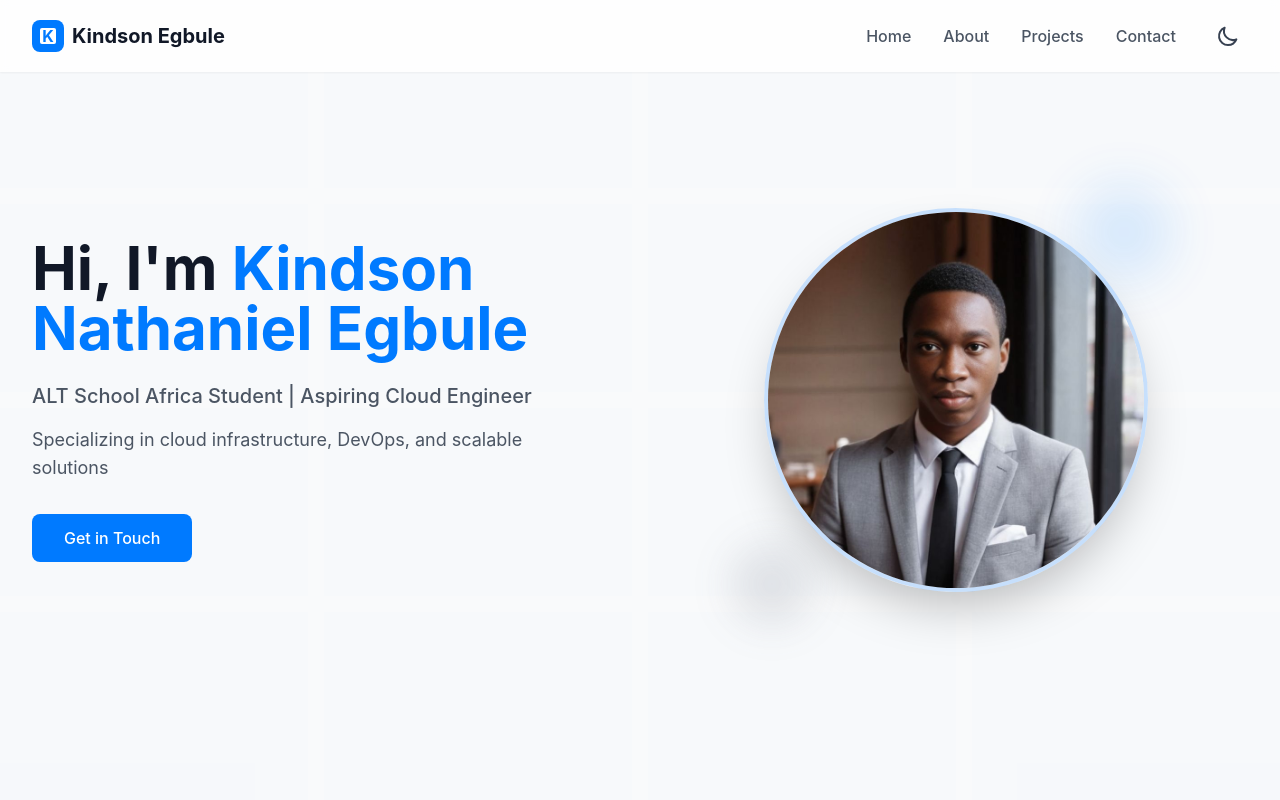
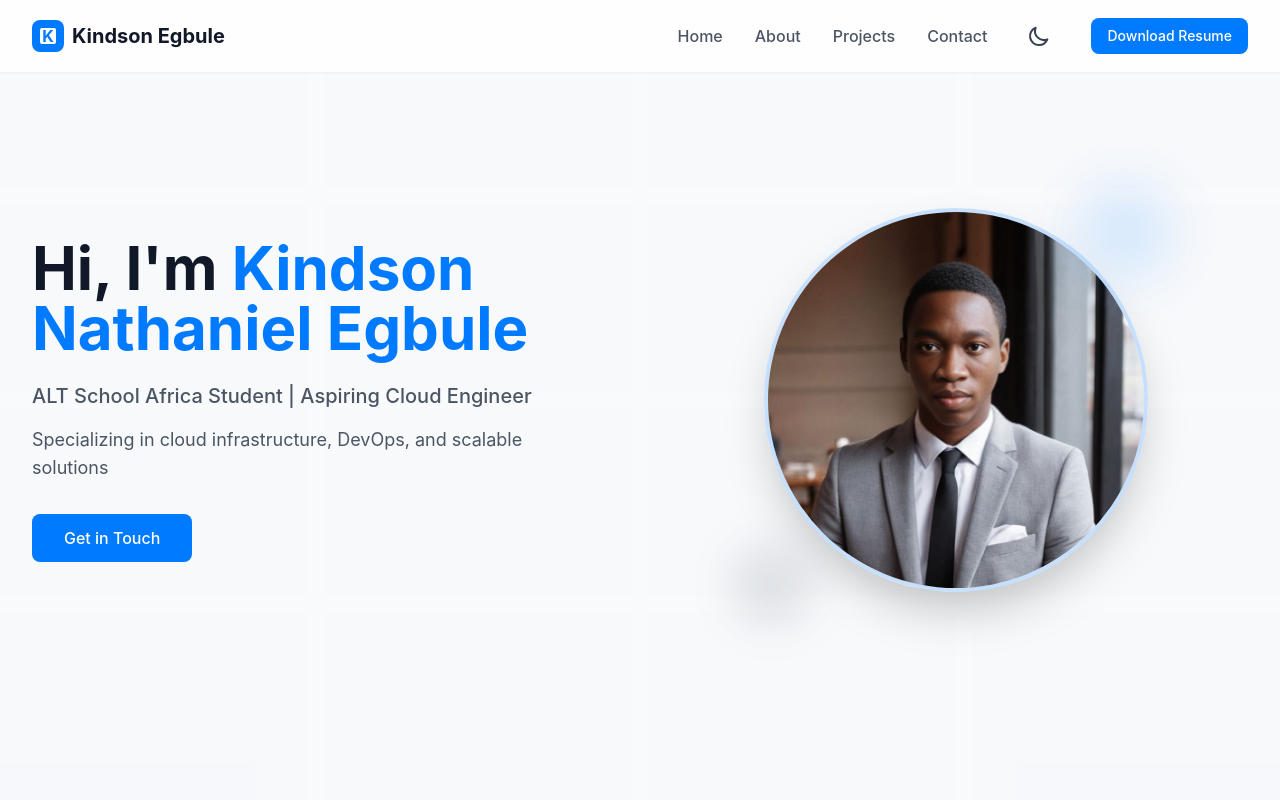
Before and after one commit to Kindee18/my-portfolio, a React (Vite) app: page / in a window 1280 px wide. Shown: the top 800 px of the page. Built offline with nearby package versions, Linux system fonts and the light colour scheme.

Commit message:
Add Download Resume button to header and placeholder resume in public

```diff
--- a/src/components/Header.tsx
+++ b/src/components/Header.tsx
@@ -46,11 +46,29 @@ const Header = () => {
 							</motion.a>
 						))}
 						<ThemeToggle />
+						<motion.a
+							href="/Kindson_Egbule_Resume.pdf"
+							download
+							target="_blank"
+							rel="noopener noreferrer"
+							className="ml-2 bg-primary text-white px-4 py-2 rounded-lg hover:bg-primary/90 transition-colors text-sm font-medium inline-flex items-center"
+							whileHover={{ y: -2 }}
+							whileTap={{ scale: 0.98 }}>
+							Download Resume
+						</motion.a>
 					</nav>
 
 					{/* Mobile Menu Button */}
 					<div className="md:hidden flex items-center space-x-2">
 						<ThemeToggle />
+						<a
+							href="/Kindson_Egbule_Resume.pdf"
+							download
+							target="_blank"
+							rel="noopener noreferrer"
+							className="text-sm bg-primary text-white px-3 py-2 rounded-lg hover:bg-primary/90 transition-colors font-medium">
+							Resume
+						</a>
 						<button
 							className="p-2 rounded-lg hover:bg-gray-100 dark:hover:bg-gray-800 transition-colors"
 							onClick={() => setIsMenuOpen(!isMenuOpen)}
```
Also changed, not shown: 1 other file (tests, documents, lock files or other folders).
